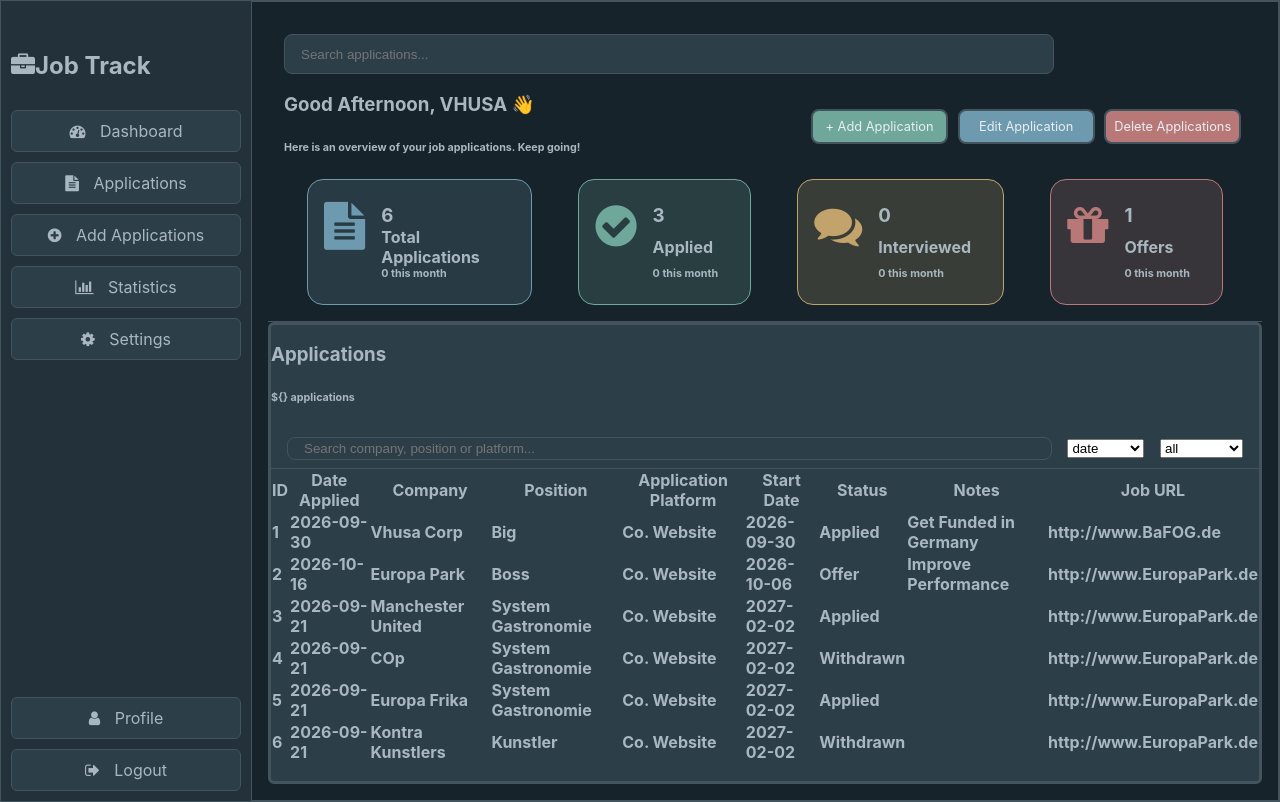
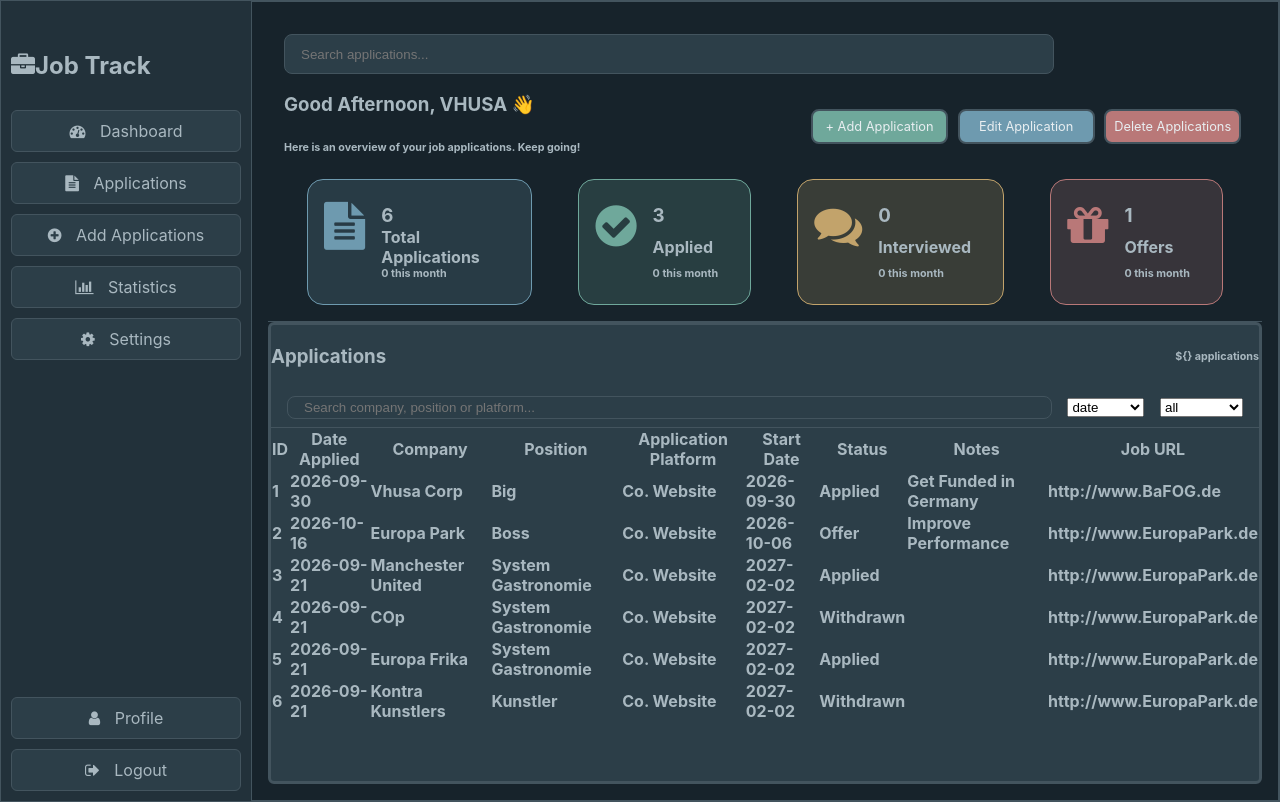
Before and after one commit to Blackbottt/Job-Application-Tracker, a Flask app: page /dashboard in a window 1280 px wide. Run offline with Flask 3, Linux system fonts and the light colour scheme; data comes from the database, SQL or seed files in the repository.

Commit message:
fix: dashboardCaption class

```diff
--- a/static/style.css
+++ b/static/style.css
@@ -402,6 +402,13 @@ button {
     flex: 1;
 }
 
+.dashboardCaption {
+    display: flex;
+    flex-direction: row;
+    align-items: center;
+    justify-content: space-between;
+}
+
 .dashboard-filtering {
     display: flex;
     justify-content: space-between;
```
